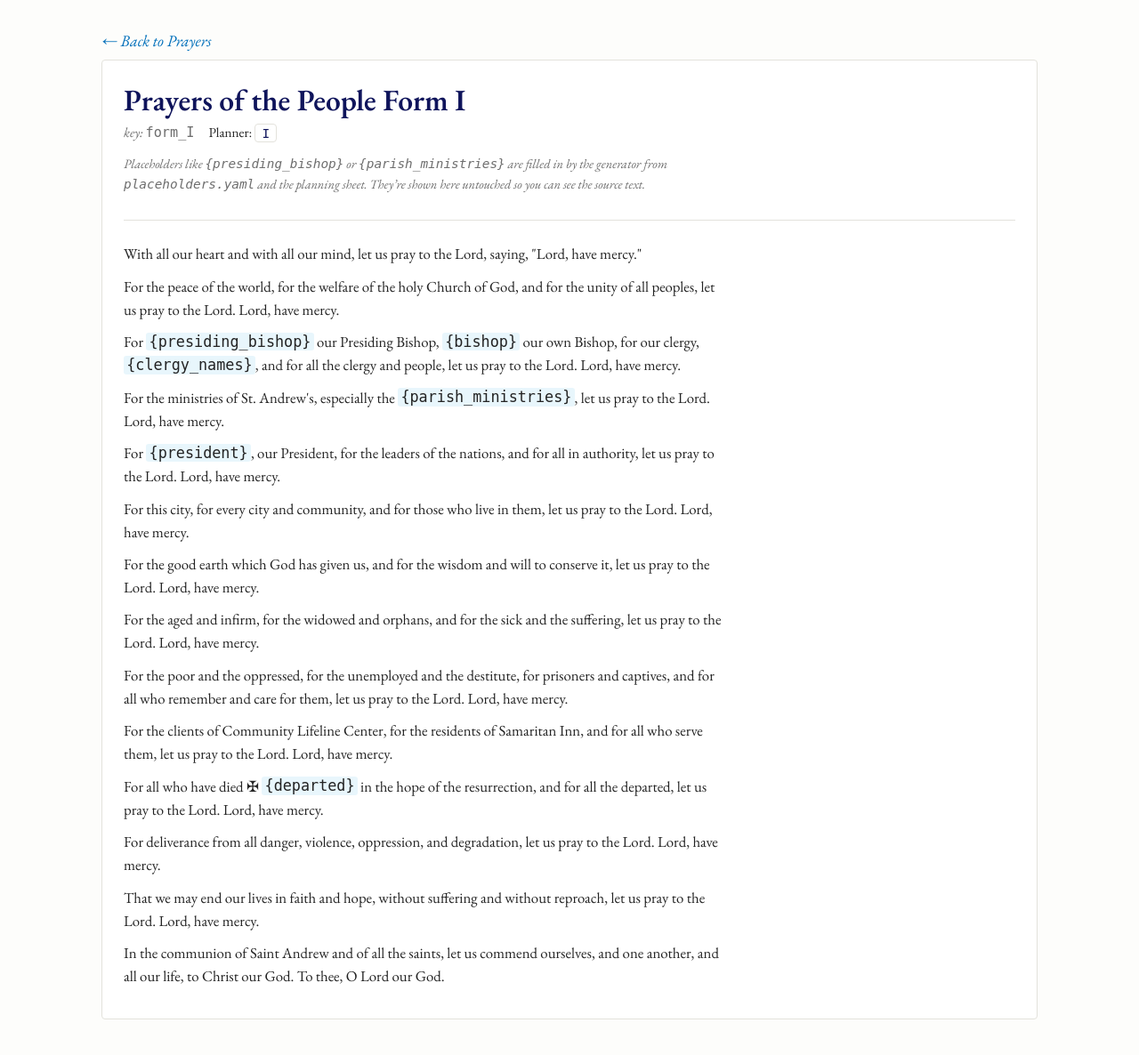
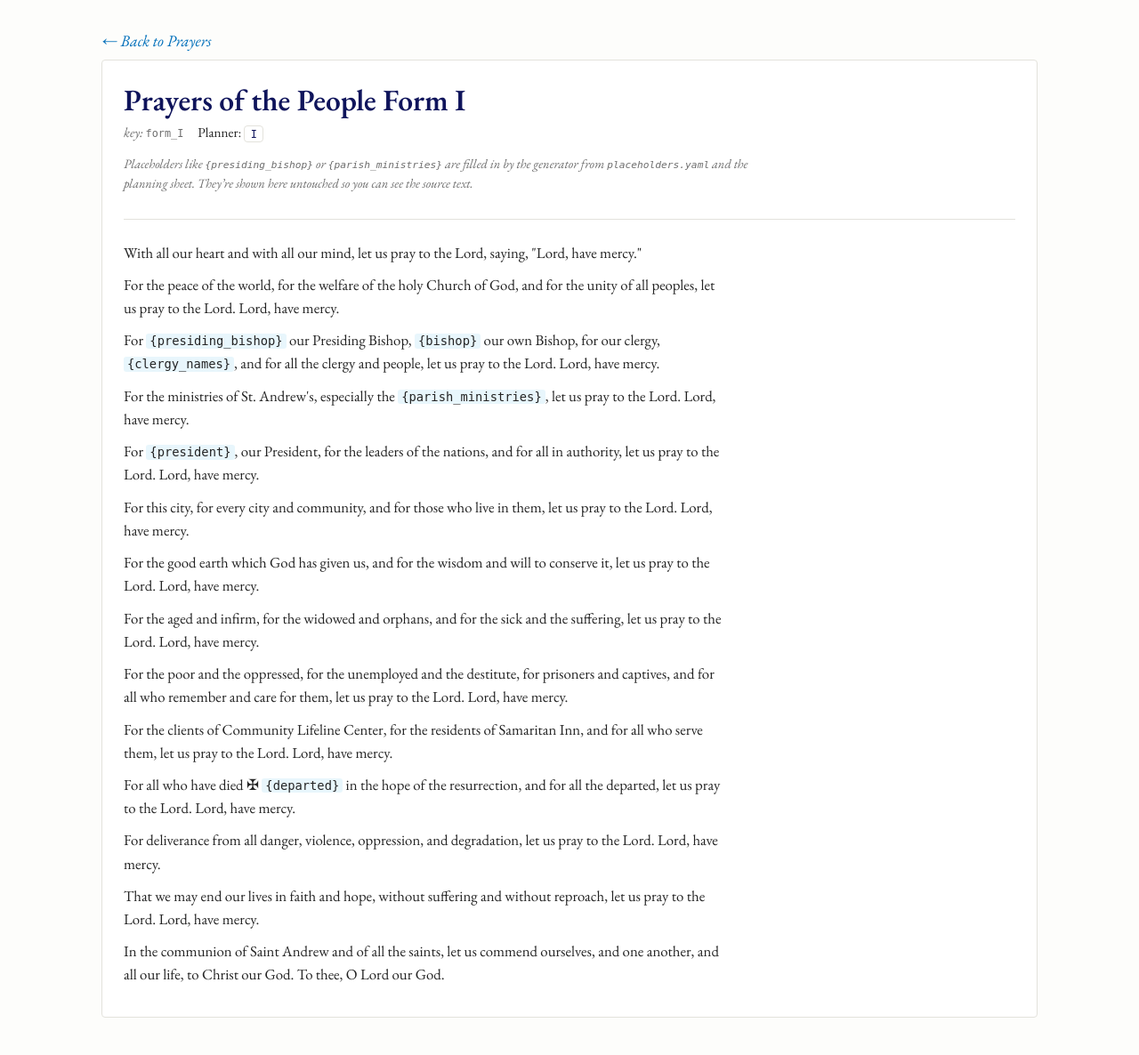
Before and after one commit to revvk/sta_bulletins, a FastAPI app: page /prayers/view?key=form_I in a window 1280 px wide. Shown: the part 82-1268 px from the top of the page at 89% size. Run offline with FastAPI, Linux system fonts and the light colour scheme; some libraries are stand-ins or nearby versions.

Commit message:
Shrink inline monospace so it stops distorting the layout
Browser default monospace renders at the same computed size as
neighbouring serif text, which reads as visually chunky next to EB
Garamond — about a quarter too big. Global default of 0.78em for
<code>, with 0.82em inside the POP body where the light-blue
highlights still need to be legible.

Co-Authored-By: Claude Opus 4.7 <noreply@anthropic.com>

```diff
--- a/web/static/styles.css
+++ b/web/static/styles.css
@@ -486,12 +486,17 @@ table.prayers th {
     font-style: normal;
 }
 
+/* Monospace is visually chunky next to EB Garamond; drop it ~25% so
+   it reads as inline annotation rather than a typographic shout. */
+code {
+    font-size: 0.78em;
+}
+
 code.planner-code {
     background: var(--sta-bg-panel);
     border: 1px solid var(--sta-border);
     border-radius: 4px;
-    padding: 0.1rem 0.45rem;
-    font-size: 0.95em;
+    padding: 0.1rem 0.4rem;
     color: var(--sta-dark-royal);
 }
 
@@ -548,7 +553,10 @@ code.planner-code {
 .pop-body code {
     background: rgba(64, 177, 229, 0.12);
     border-radius: 3px;
-    padding: 0.02rem 0.2rem;
+    padding: 0.02rem 0.25rem;
+    /* Slightly larger than the global 0.78em so the highlighted
+       placeholders still read clearly in the body text. */
+    font-size: 0.82em;
 }
 
 .badge {
```
